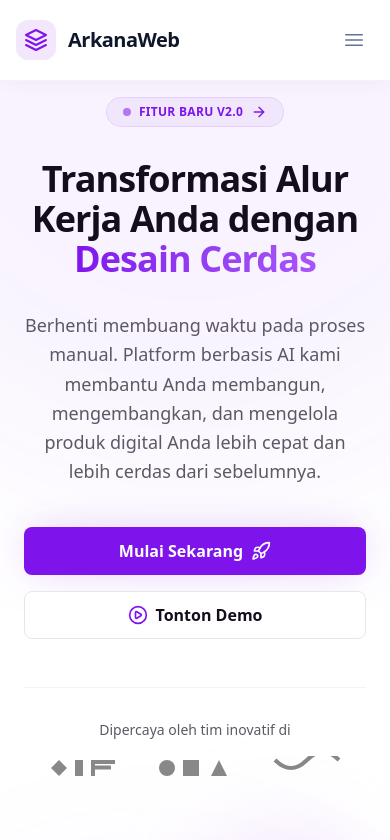
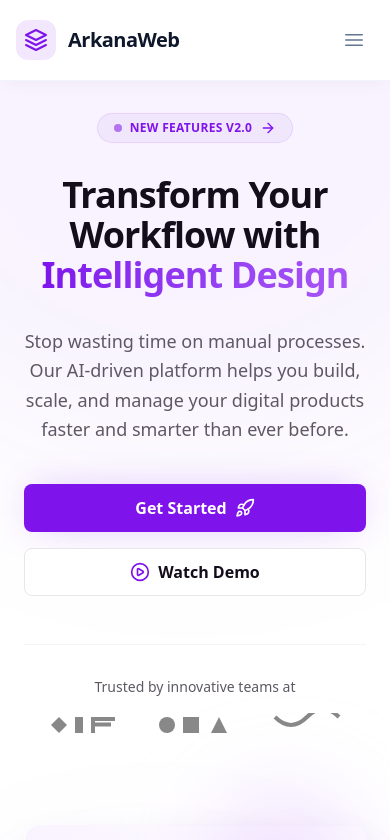
Before and after one commit to ArleyxaSyarif/arkanaweb, a Next.js app: page / in a window 390 px wide. Shown: the top 840 px of the page. Built offline with nearby package versions, Linux system fonts and the light colour scheme.

Commit message:
update hero, service, team

```diff
--- a/app/components/hero/HeroSection.tsx
+++ b/app/components/hero/HeroSection.tsx
@@ -4,7 +4,7 @@ import { ArrowRight, Rocket, PlayCircle, BarChart3, CheckCircle2 } from 'lucide-
 
 export default function HeroSection() {
     return (
-        <section className="relative w-full overflow-hidden bg-white text-[#140d1b] font-sans pb-20 pt-4 lg:pt-10">
+        <section className="relative w-full overflow-hidden bg-white text-[#140d1b] font-sans pb-10">
             {/* Custom Styles for Animations & Background Pattern */}
             <style jsx>{`
                 .bg-pattern {
@@ -44,31 +44,31 @@ export default function HeroSection() {
                 <div className="absolute bottom-0 left-0 w-[600px] h-[600px] bg-[#7f13ec]/5 rounded-full blur-[80px] translate-y-1/3 -translate-x-1/4"></div>
             </div>
 
-            <div className="relative max-w-7xl mx-auto px-6 w-full grid lg:grid-cols-2 gap-12 lg:gap-20 items-center">
+            <div className="relative max-w-7xl mx-auto px-6 pb-20 pt-8 lg:pb-32 lg:pt-12 w-full grid lg:grid-cols-2 gap-12 lg:gap-20 items-center">
                 <div className="flex flex-col gap-8 max-w-2xl mx-auto lg:mx-0 text-center lg:text-left z-10">
                     <div className="inline-flex items-center gap-2 self-center lg:self-start bg-[#7f13ec]/5 border border-[#7f13ec]/10 rounded-full px-4 py-1.5 transition-colors hover:bg-[#7f13ec]/10 cursor-pointer group">
                         <span className="flex h-2 w-2 rounded-full bg-[#7f13ec] animate-pulse"></span>
-                        <span className="text-[#7f13ec] text-xs font-bold uppercase tracking-wide">Fitur Baru v2.0</span>
+                        <span className="text-[#7f13ec] text-xs font-bold uppercase tracking-wide">New Features v2.0</span>
                         <ArrowRight className="w-4 h-4 text-[#7f13ec] transition-transform group-hover:translate-x-1" />
                     </div>
                     <h1 className="text-4xl sm:text-5xl lg:text-6xl/tight font-extrabold text-[#140d1b] tracking-tight">
-                        Transformasi Alur Kerja Anda dengan <span className="text-transparent bg-clip-text bg-gradient-to-r from-[#7f13ec] to-[#a855f7]">Desain Cerdas</span>
+                        Transform Your Workflow with <span className="text-transparent bg-clip-text bg-gradient-to-r from-[#7f13ec] to-[#a855f7]">Intelligent Design</span>
                     </h1>
                     <p className="text-lg text-[#5e5864] leading-relaxed max-w-lg mx-auto lg:mx-0">
-                        Berhenti membuang waktu pada proses manual. Platform berbasis AI kami membantu Anda membangun, mengembangkan, dan mengelola produk digital Anda lebih cepat dan lebih cerdas dari sebelumnya.
+                        Stop wasting time on manual processes. Our AI-driven platform helps you build, scale, and manage your digital products faster and smarter than ever before.
                     </p>
                     <div className="flex flex-col sm:flex-row gap-4 justify-center lg:justify-start mt-2">
                         <button className="flex items-center justify-center gap-2 bg-[#7f13ec] hover:bg-[#6b10c6] text-white h-12 px-8 rounded-lg font-bold text-base transition-all shadow-[0_0_40px_-10px_rgba(127,19,236,0.3)] hover:shadow-lg hover:-translate-y-1">
-                            <span>Mulai Sekarang</span>
+                            <span>Get Started</span>
                             <Rocket className="w-5 h-5" />
                         </button>
                         <button className="flex items-center justify-center gap-2 bg-white border border-gray-200 text-[#140d1b] h-12 px-8 rounded-lg font-bold text-base hover:bg-gray-50 transition-colors">
                             <PlayCircle className="w-5 h-5 text-[#7f13ec]" />
-                            <span>Tonton Demo</span>
+                            <span>Watch Demo</span>
                         </button>
                     </div>
                     <div className="pt-8 border-t border-gray-100 mt-4">
-                        <p className="text-sm font-medium text-[#5e5864] mb-4">Dipercaya oleh tim inovatif di</p>
+                        <p className="text-sm font-medium text-[#5e5864] mb-4">Trusted by innovative teams at</p>
                         <div className="flex flex-wrap justify-center lg:justify-start gap-8 opacity-60 grayscale hover:grayscale-0 transition-all duration-500">
                             <div className="h-6 w-auto text-[#7f13ec]">
                                 <svg className="h-full w-auto fill-current" viewBox="0 0 100 30" xmlns="http://www.w3.org/2000/svg"><path d="M10,15 L20,5 L30,15 L20,25 Z M40,5 H50 V25 H40 Z M60,5 H90 V10 H65 V12 H85 V17 H65 V25 H60 Z"></path></svg>
@@ -133,7 +133,7 @@ export default function HeroSection() {
                                     {/* Floating Card 2 */}
                                     <div className="absolute bottom-1/4 left-0 sm:-left-6 bg-white p-3 rounded-xl shadow-xl border border-gray-100 w-40 animate-float-delayed transform scale-90 sm:scale-100 z-20">
                                         <div className="flex justify-between items-center mb-2">
-                                            <span className="text-xs font-bold text-gray-500">Tugas</span>
+                                            <span className="text-xs font-bold text-gray-500">Tasks</span>
                                             <CheckCircle2 className="w-3.5 h-3.5 text-green-500" />
                                         </div>
                                         <div className="space-y-2">
--- a/app/components/service/ServiceSection.tsx
+++ b/app/components/service/ServiceSection.tsx
@@ -19,12 +19,12 @@ export default function ServiceSection({ darkMode = false }: ServiceSectionProps
         <section id="services" className={`py-12 px-6 lg:px-40 flex justify-center font-sans ${darkMode ? 'dark' : ''}`}>
             <div className="layout-content-container flex flex-col max-w-[1200px] w-full">
                 <div className="mb-10 text-center lg:text-left">
-                    <span className="text-[#7f13ec] font-bold text-sm uppercase tracking-widest bg-[#7f13ec]/10 px-3 py-1 rounded-full">Keahlian Kami</span>
+                    <span className="text-[#7f13ec] font-bold text-sm uppercase tracking-widest bg-[#7f13ec]/10 px-3 py-1 rounded-full">Our Expertise</span>
                     <h1 className="text-black text-4xl lg:text-5xl font-extrabold leading-tight mt-4 tracking-[-0.02em]">
-                        Solusi Digital Terbaik untuk <br className="hidden lg:block" /> <span className="text-[#7f13ec]">Brand Modern</span>.
+                        Tailored Digital Solutions for <br className="hidden lg:block" /> <span className="text-[#7f13ec]">Modern Brands</span>.
                     </h1>
                     <p className="text-[#734c9a] dark:text-[#a686c5] mt-4 text-lg max-w-2xl leading-relaxed">
-                        Tingkatkan kehadiran digital Anda dengan layanan khusus kami yang dirancang untuk pertumbuhan, kinerja, dan keberlanjutan jangka panjang.
+                        Elevate your digital presence with our specialized services designed for growth, performance, and long-term sustainability.
                     </p>
                 </div>
 
@@ -38,33 +38,33 @@ export default function ServiceSection({ darkMode = false }: ServiceSectionProps
                             <div className="bg-gradient-to-br from-[#9d5cff] to-[#7f13ec] text-white w-16 h-16 rounded-2xl flex items-center justify-center mb-8 shadow-lg shadow-[#7f13ec]/30">
                                 <Building2 className="w-8 h-8" />
                             </div>
-                            <h3 className="text-3xl font-extrabold text-[#140d1b] mb-6">Profil Perusahaan</h3>
+                            <h3 className="text-3xl font-extrabold text-[#140d1b] mb-6">Company Profile</h3>
                             <p className="text-[#734c9a] dark:text-[#a686c5] text-lg leading-relaxed mb-10 max-w-md">
-                                Bangun identitas perusahaan yang kuat dengan profil perusahaan digital yang dipesan lebih dahulu. Kami menyusun narasi yang selaras dengan pemangku kepentingan dan menunjukkan otoritas merek Anda.
+                                Establish a powerful corporate identity with a bespoke digital company profile. We craft narratives that resonate with stakeholders and showcase your brand&apos;s authority.
                             </p>
                             <ul className="space-y-5 mb-12">
                                 <li className="flex items-center gap-4 text-base font-bold text-[#140d1b] ">
                                     <div className="w-6 h-6 rounded-full bg-[#7f13ec] flex items-center justify-center flex-shrink-0">
                                         <CheckCircle2 className="w-4 h-4 text-white" />
                                     </div>
-                                    Arsitektur Penceritaan Brand
+                                    Brand Storytelling Architecture
                                 </li>
                                 <li className="flex items-center gap-4 text-base font-bold text-[#140d1b]">
                                     <div className="w-6 h-6 rounded-full bg-[#7f13ec] flex items-center justify-center flex-shrink-0">
                                         <CheckCircle2 className="w-4 h-4 text-white" />
                                     </div>
-                                    Hubungan Investor Interaktif
+                                    Interactive Investor Relations
                                 </li>
                                 <li className="flex items-center gap-4 text-base font-bold text-[#140d1b] ">
                                     <div className="w-6 h-6 rounded-full bg-[#7f13ec] flex items-center justify-center flex-shrink-0">
                                         <CheckCircle2 className="w-4 h-4 text-white" />
                                     </div>
-                                    Konsistensi Lintas Platform
+                                    Cross-Platform Consistency
                                 </li>
                             </ul>
                         </div>
                         <button className="w-full lg:w-fit flex items-center justify-center gap-2 rounded-xl h-14 px-8 bg-[#7f13ec] text-white font-bold transition-all hover:bg-[#690fd0] hover:shadow-lg relative z-10 cursor-pointer">
-                            Lihat Studi Kasus
+                            View Case Studies
                             <ArrowRight className="w-5 h-5" />
                         </button>
                     </div>
@@ -77,7 +77,7 @@ export default function ServiceSection({ darkMode = false }: ServiceSectionProps
                         <div>
                             <h3 className="text-xl font-extrabold text-[#140d1b] mb-2">Landing Page</h3>
                             <p className="text-[#734c9a] dark:text-[#a686c5] text-base leading-relaxed">
-                                Halaman yang dioptimalkan konversi dirancang untuk mengubah pengunjung menjadi pelanggan setia dengan kinerja berkecepatan tinggi.
+                                Conversion-optimized pages designed to turn visitors into loyal customers with high-speed performance.
                             </p>
                         </div>
                     </div>
@@ -93,7 +93,7 @@ export default function ServiceSection({ darkMode = false }: ServiceSectionProps
                         <div className="relative z-10 max-w-[70%]">
                             <h3 className="text-2xl font-extrabold text-white mb-3">Website Custom</h3>
                             <p className="text-white/90 text-base leading-relaxed">
-                                Aplikasi web yang dipesan lebih dahulu sepenuhnya dan pengalaman digital unik yang disesuaikan khusus dengan kebutuhan bisnis Anda yang kompleks.
+                                Fully bespoke web applications and unique digital experiences tailored specifically to your complex business requirements.
                             </p>
                         </div>
                     </div>
@@ -115,8 +115,8 @@ export default function ServiceSection({ darkMode = false }: ServiceSectionProps
                             <TrendingUp className="w-8 h-8" />
                         </div>
                         <div>
-                            <h3 className="text-lg font-bold text-[#140d1b]">Optimasi SEO</h3>
-                            <p className="text-[#734c9a] dark:text-[#a686c5] text-xs leading-relaxed mt-2">Peringkat lebih tinggi dan dorong pertumbuhan organik.</p>
+                            <h3 className="text-lg font-bold text-[#140d1b]">SEO Optimization</h3>
+                            <p className="text-[#734c9a] dark:text-[#a686c5] text-xs leading-relaxed mt-2">Rank higher and drive organic growth.</p>
                         </div>
                     </div>
                 </div>
--- a/app/components/team/TeamSection.tsx
+++ b/app/components/team/TeamSection.tsx
@@ -134,6 +134,12 @@ export default function TeamSection() {
                             </div>
                         </div>
                     </div>
+                    <div className="flex justify-center w-full pt-4">
+                        <button className="group flex items-center justify-center gap-2 px-8 py-4 rounded-full bg-violet-600 text-white font-bold shadow-lg shadow-violet-200 transition-all duration-300 hover:bg-violet-700 hover:shadow-violet-300 hover:px-12 hover:scale-105 active:scale-95">
+                            <span className="whitespace-nowrap">View All Team Members</span>
+                            <ArrowRight className="w-6 h-6 transition-transform group-hover:translate-x-1" />
+                        </button>
+                    </div>
                 </div>
             </div>
         </section>
```
